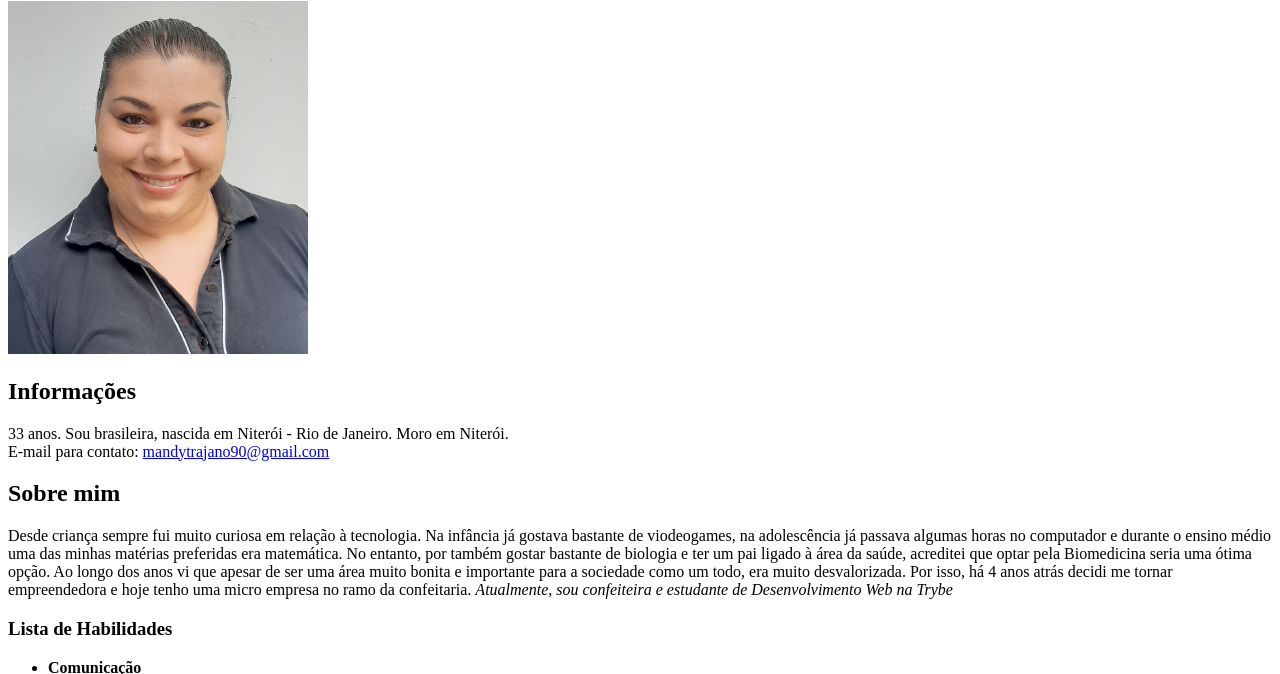
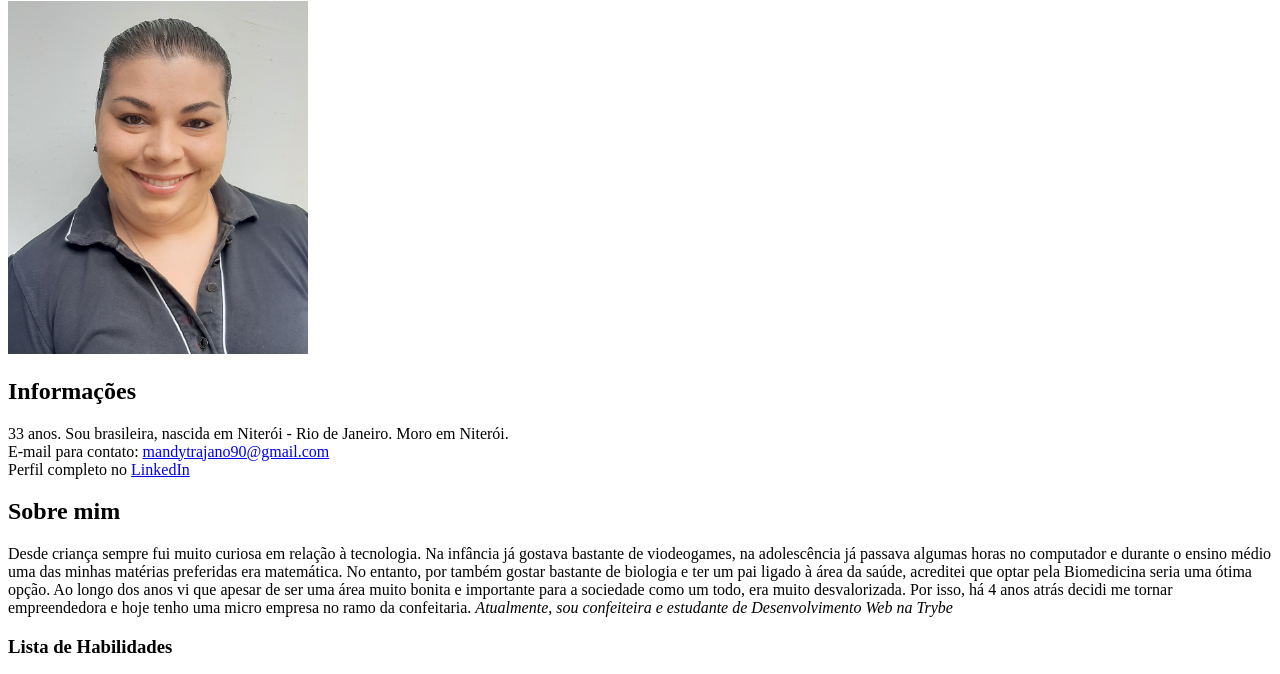
Before and after one commit to MandyTrajano90/Portfolio, a plain HTML site: page index.html in a window 1280 px wide. Shown: the part 79-753 px from the top of the page. Drawn offline with Linux system fonts and the light colour scheme.

Commit message:
Adição de link para o Linkedin

```diff
--- a/index.html
+++ b/index.html
@@ -11,7 +11,8 @@
     <img src="minha foto.jpeg" alt="Amanda sorrindo" width="300px">
     <h2>Informações</h2>
     <p> 33 anos. Sou brasileira, nascida em Niterói - Rio de Janeiro. Moro em Niterói.<br>
-        E-mail para contato: <a href="mailto:mandytrajano90@gmail.com">mandytrajano90@gmail.com</a>
+        E-mail para contato: <a href="mailto:mandytrajano90@gmail.com">mandytrajano90@gmail.com</a><br>
+        Perfil completo no <a href="https://www.linkedin.com/in/amanda-trajano-25a097179/" target="_blank">LinkedIn</a>
     </br> </p>
     <h2>Sobre mim</h2>
     <p>Desde criança sempre fui muito curiosa em relação à tecnologia. Na infância já gostava bastante de viodeogames, na adolescência já passava algumas horas no computador e durante o ensino médio uma das minhas matérias preferidas era matemática. No entanto, por também gostar bastante de biologia e ter um pai ligado à área da saúde, acreditei que optar pela Biomedicina seria uma ótima opção. Ao longo dos anos vi que apesar de ser uma área muito bonita e importante para a sociedade como um todo, era muito desvalorizada. Por isso, há 4 anos atrás decidi me tornar empreendedora e hoje tenho uma micro empresa no ramo da confeitaria. <em>Atualmente, sou confeiteira e estudante de Desenvolvimento Web na Trybe</em></p>
```
